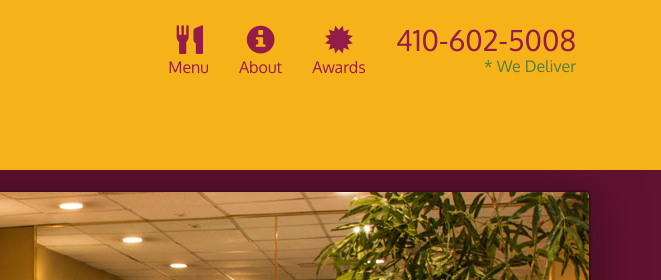
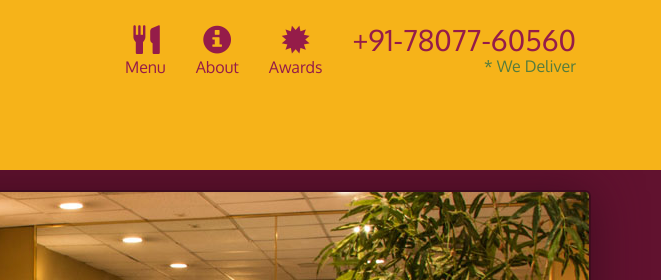
Before and after one commit to vaibhavsharma7221/Restaurant_yaacov, a plain HTML site: page index.html in a window 1280 px wide. Shown: the top 280 px of the page, 619-1280 px from the left. Drawn offline with nearby package versions, Linux system fonts and the light colour scheme.

Commit message:
Update index.html

```diff
--- a/index.html
+++ b/index.html
@@ -60,8 +60,8 @@
           </li>
 
           <li id="phone" class="hidden-xs">
-          <a href="tel:410-602-5008">
-          <span>410-602-5008</span></a>
+          <a href="tel:+91-78077-60560">
+          <span>+91-78077-60560</span></a>
           <div>* We Deliver</div>
           </li>
 
```
